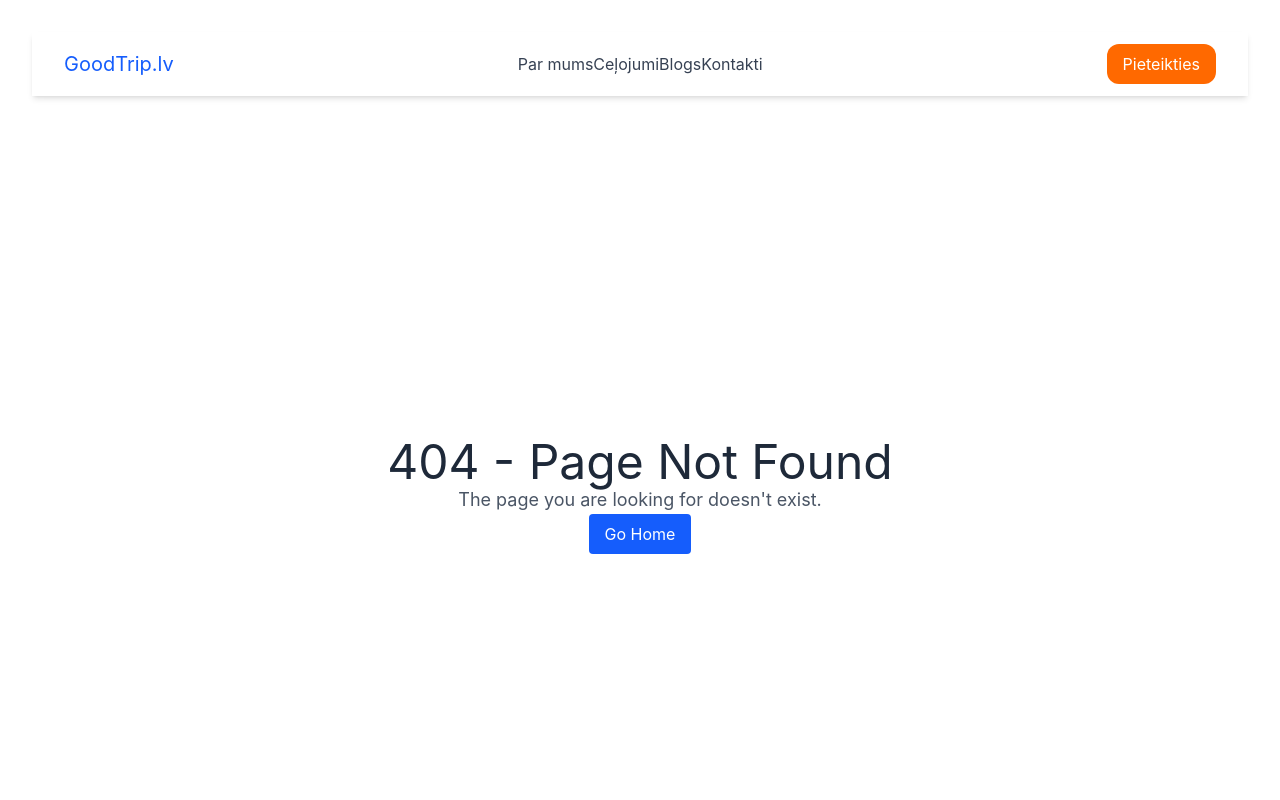
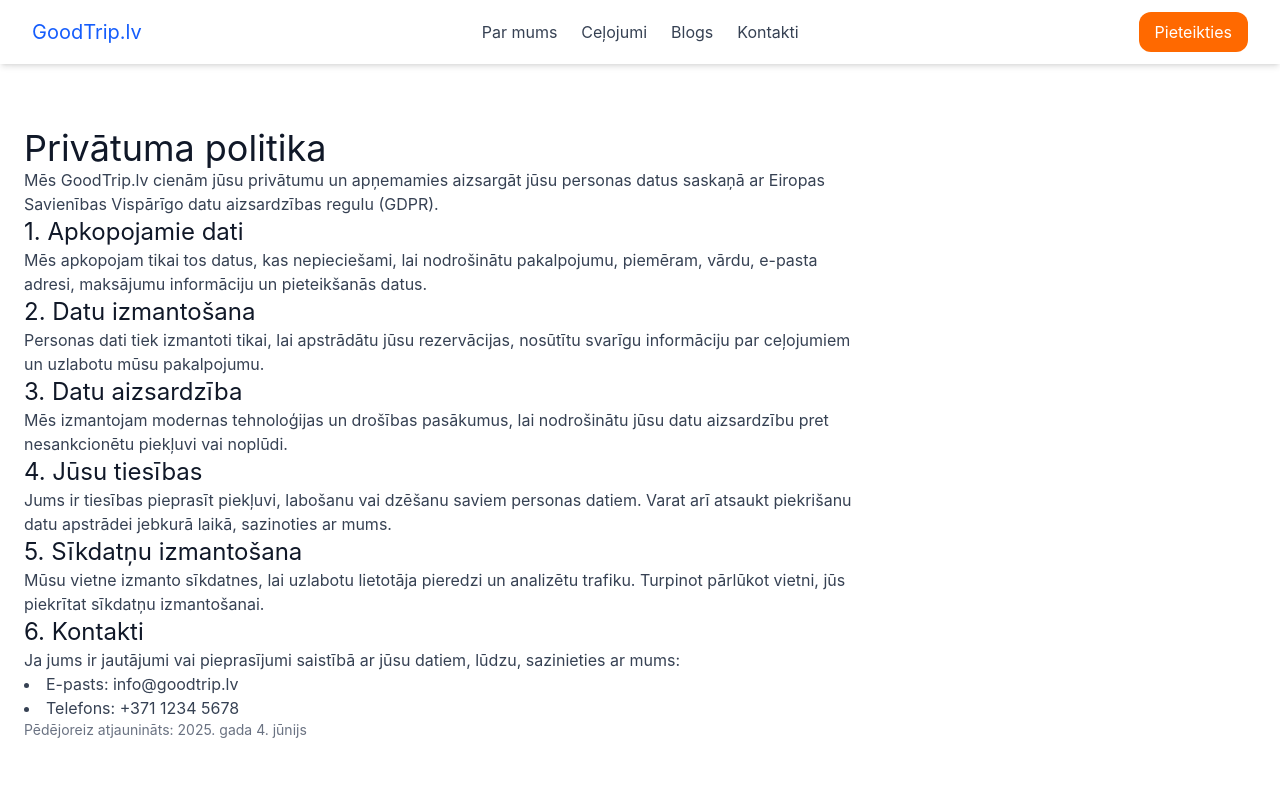
Before and after one commit to adirins/goodtrip, a Vue app: page /privatuma-politika in a window 1280 px wide. Shown: the top 800 px of the page. Built offline with nearby package versions, Linux system fonts and the light colour scheme.

Commit message:
feat: good trip update

```diff
--- a/src/assets/main.css
+++ b/src/assets/main.css
@@ -3,6 +3,6 @@
 
 #app {
   margin: 0 auto;
-  padding: 2rem;
+  padding: 0;
   font-weight: normal;
 }
--- a/src/components/Layout/StickyNavbar.vue
+++ b/src/components/Layout/StickyNavbar.vue
@@ -18,7 +18,7 @@ const toggleMenu = () => {
         </RouterLink>
 
         <!-- Navigācijas izvēlne -->
-        <div class="hidden md:flex space-x-6 text-gray-700">
+        <div class="hidden md:flex gap-6 text-gray-700">
           <RouterLink to="/par-mums" class="hover:text-orange-500 transition">Par mums</RouterLink>
           <RouterLink to="/celjojumi" class="hover:text-orange-500 transition">Ceļojumi</RouterLink>
           <RouterLink to="/blogs" class="hover:text-orange-500 transition">Blogs</RouterLink>
--- a/src/router/index.ts
+++ b/src/router/index.ts
@@ -7,7 +7,8 @@ import BlogsView from "@/views/BlogsView.vue";
 import BlogPostView from "@/views/BlogPostView.vue";
 import KontaktiView from "@/views/KontaktiView.vue";
 import PieteiksanasView from "@/views/PieteiksanasView.vue";
-import TripDetails from "@/views/TripDetails.vue"; // 👈 404 lapas komponente
+import TripDetails from "@/views/TripDetails.vue";
+import PrivacyPolicy from "@/views/PrivacyPolicy.vue"; // 👈 404 lapas komponente
 
 const router = createRouter({
   history: createWebHistory(import.meta.env.BASE_URL),
@@ -53,6 +54,11 @@ const router = createRouter({
       component: PieteiksanasView,
     },
     {
+      path: '/privatuma-politika',
+      name: 'privacyPolicy',
+      component: PrivacyPolicy,
+    },
+    {
       path: '/:pathMatch(.*)*',
       name: 'NotFound',
       component: NotFound,
--- a/src/views/CelojumiView.vue
+++ b/src/views/CelojumiView.vue
@@ -1,8 +1,10 @@
 <template>
-  <section class="max-w-7xl mx-auto px-6 py-16">
-    <h1 class="text-4xl font-bold text-blue-800 mb-8 text-center">Pieejamie ceļojumi</h1>
+  <section class="max-w-7xl mx-auto px-6 py-16 grid gap-6">
+    <h1 class="text-4xl font-bold text-blue-800  text-center">
+      Pieejamie ceļojumi
+    </h1>
 
-    <div class="mb-6 flex justify-center space-x-4">
+    <div class="mb-6 flex gap-4 justify-center">
       <!-- Vienkāršs filtrs pēc sezonas -->
       <button
         @click="filterSeason('visi')"
--- a/src/views/HomeView.vue
+++ b/src/views/HomeView.vue
@@ -1,6 +1,6 @@
 <template>
   <section class="bg-blue-50 text-gray-800">
-    <div class="max-w-7xl mx-auto px-6 py-20 text-center">
+    <div class="max-w-7xl mx-auto px-6 py-20 text-center grid gap-6 justify-center">
       <h1 class="text-4xl md:text-5xl font-bold text-blue-700 mb-6">
         Piedzīvojumi, kas paliek atmiņā
       </h1>
@@ -9,7 +9,8 @@
       </p>
       <RouterLink
         to="/celjojumi"
-        class="inline-block px-6 py-3 rounded-xl bg-orange-500 text-white hover:bg-orange-600 transition text-lg"
+        class="px-6 py-3 rounded-xl bg-orange-500 text-white hover:bg-orange-600 transition text-lg w-fit mx-auto
+"
       >
         Skatīt braucienus
       </RouterLink>
--- /dev/null
+++ b/src/views/PrivacyPolicy.vue
@@ -0,0 +1,57 @@
+<template>
+  <section class="max-w-4xl mx-auto px-6 py-16">
+    <h1 class="text-4xl font-bold mb-8 text-gray-900">Privātuma politika</h1>
+
+    <p class="mb-6 text-gray-700">
+      Mēs GoodTrip.lv cienām jūsu privātumu un apņemamies aizsargāt jūsu personas datus saskaņā ar
+      Eiropas Savienības Vispārīgo datu aizsardzības regulu (GDPR).
+    </p>
+
+    <h2 class="text-2xl font-semibold mb-4 text-gray-900">1. Apkopojamie dati</h2>
+    <p class="mb-6 text-gray-700">
+      Mēs apkopojam tikai tos datus, kas nepieciešami, lai nodrošinātu pakalpojumu, piemēram, vārdu,
+      e-pasta adresi, maksājumu informāciju un pieteikšanās datus.
+    </p>
+
+    <h2 class="text-2xl font-semibold mb-4 text-gray-900">2. Datu izmantošana</h2>
+    <p class="mb-6 text-gray-700">
+      Personas dati tiek izmantoti tikai, lai apstrādātu jūsu rezervācijas, nosūtītu svarīgu informāciju
+      par ceļojumiem un uzlabotu mūsu pakalpojumu.
+    </p>
+
+    <h2 class="text-2xl font-semibold mb-4 text-gray-900">3. Datu aizsardzība</h2>
+    <p class="mb-6 text-gray-700">
+      Mēs izmantojam modernas tehnoloģijas un drošības pasākumus, lai nodrošinātu jūsu datu aizsardzību
+      pret nesankcionētu piekļuvi vai noplūdi.
+    </p>
+
+    <h2 class="text-2xl font-semibold mb-4 text-gray-900">4. Jūsu tiesības</h2>
+    <p class="mb-6 text-gray-700">
+      Jums ir tiesības pieprasīt piekļuvi, labošanu vai dzēšanu saviem personas datiem. Varat arī atsaukt
+      piekrišanu datu apstrādei jebkurā laikā, sazinoties ar mums.
+    </p>
+
+    <h2 class="text-2xl font-semibold mb-4 text-gray-900">5. Sīkdatņu izmantošana</h2>
+    <p class="mb-6 text-gray-700">
+      Mūsu vietne izmanto sīkdatnes, lai uzlabotu lietotāja pieredzi un analizētu trafiku. Turpinot
+      pārlūkot vietni, jūs piekrītat sīkdatņu izmantošanai.
+    </p>
+
+    <h2 class="text-2xl font-semibold mb-4 text-gray-900">6. Kontakti</h2>
+    <p class="mb-6 text-gray-700">
+      Ja jums ir jautājumi vai pieprasījumi saistībā ar jūsu datiem, lūdzu, sazinieties ar mums:
+    </p>
+    <ul class="list-disc list-inside text-gray-700">
+      <li>E-pasts: info@goodtrip.lv</li>
+      <li>Telefons: +371 1234 5678</li>
+    </ul>
+
+    <p class="mt-12 text-sm text-gray-500">
+      Pēdējoreiz atjaunināts: 2025. gada 4. jūnijs
+    </p>
+  </section>
+</template>
+
+<script setup lang="ts">
+// statisks saturs, nav loģikas
+</script>
```
